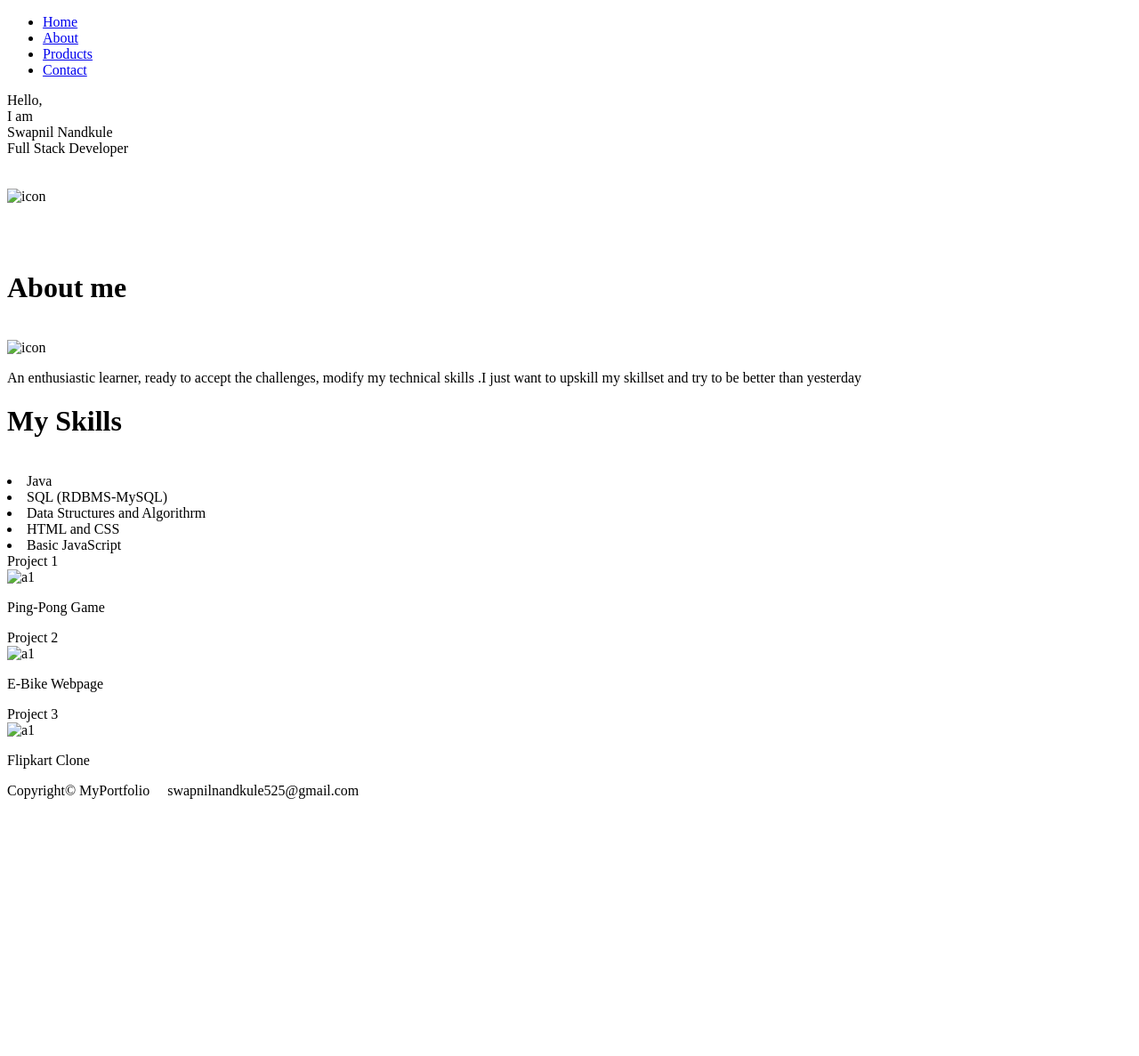
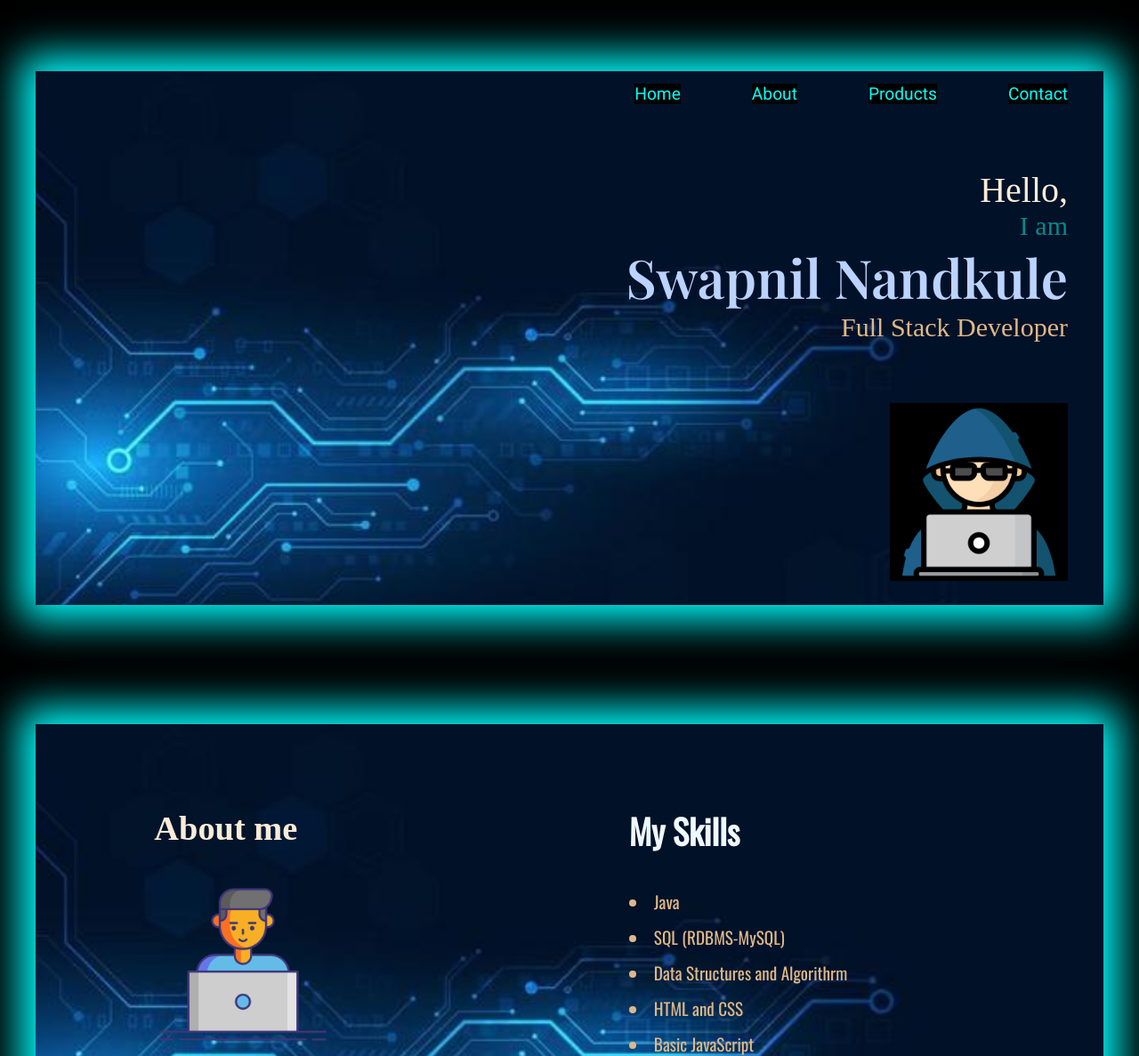
Before and after one commit to SwapnilNandkule/Portfolio, a plain HTML site: page index.html in a window 1280 px wide. Shown: the top 1187 px of the page at 89% size. Before the commit the page ends 906 px from the top, so only its background shows below. Drawn offline with nearby package versions, Linux system fonts and the light colour scheme.

Commit message:
Update index.html

```diff
--- a/index.html
+++ b/index.html
@@ -6,7 +6,7 @@
     <meta name="viewport" content="width=device-width, initial-scale=1.0">
     <title>Portfolio</title>
 
-    <link rel="stylesheet" href="/Module Project/style.css">
+    <link rel="stylesheet" href="style.css">
 </head>
 <body>
 
@@ -32,7 +32,7 @@
 
             <br><br><br>
             <div class="icon">
-                <img src="/Module Project/icon2.png" alt="icon" width="200px">
+                <img src="icon2.png" alt="icon" width="200px">
             </div>
         </div>
 
@@ -42,7 +42,7 @@
     <div class="display1" id="B">
         <div class="left">
             <h1>About me</h1><br>
-            <img src="/Module Project/icon3.png" alt="icon" width="200px">
+            <img src="icon3.png" alt="icon" width="200px">
             <p>An enthusiastic learner, ready to accept the challenges, modify my technical skills .I just want to upskill my skillset and try to be better than yesterday </p>
         </div>
         <div class="right">
@@ -59,17 +59,17 @@
 
         <div class="start">
             <div class="heading">Project 1</div>
-            <img src="/Module Project/a1.webp" alt="a1" width="250px" height="250px">
+            <img src="a1.jpg" alt="a1" width="250px" height="250px">
             <p>Ping-Pong Game</p>
         </div>
         <div class="middle">
             <div class="heading">Project 2</div>
-            <img src="/Module Project/a2.webp" alt="a1" width="250px" height="250px">
+            <img src="a2.jpg" alt="a1" width="250px" height="250px">
             <p>E-Bike Webpage</p>
         </div>
         <div class="end">
             <div class="heading">Project 3</div>
-            <img src="/Module Project/a3.jpg" alt="a1" width="250px" height="250px">
+            <img src="a3.jpg" alt="a1" width="250px" height="250px">
             <p>Flipkart Clone </p>
         </div>
     </div>
```
